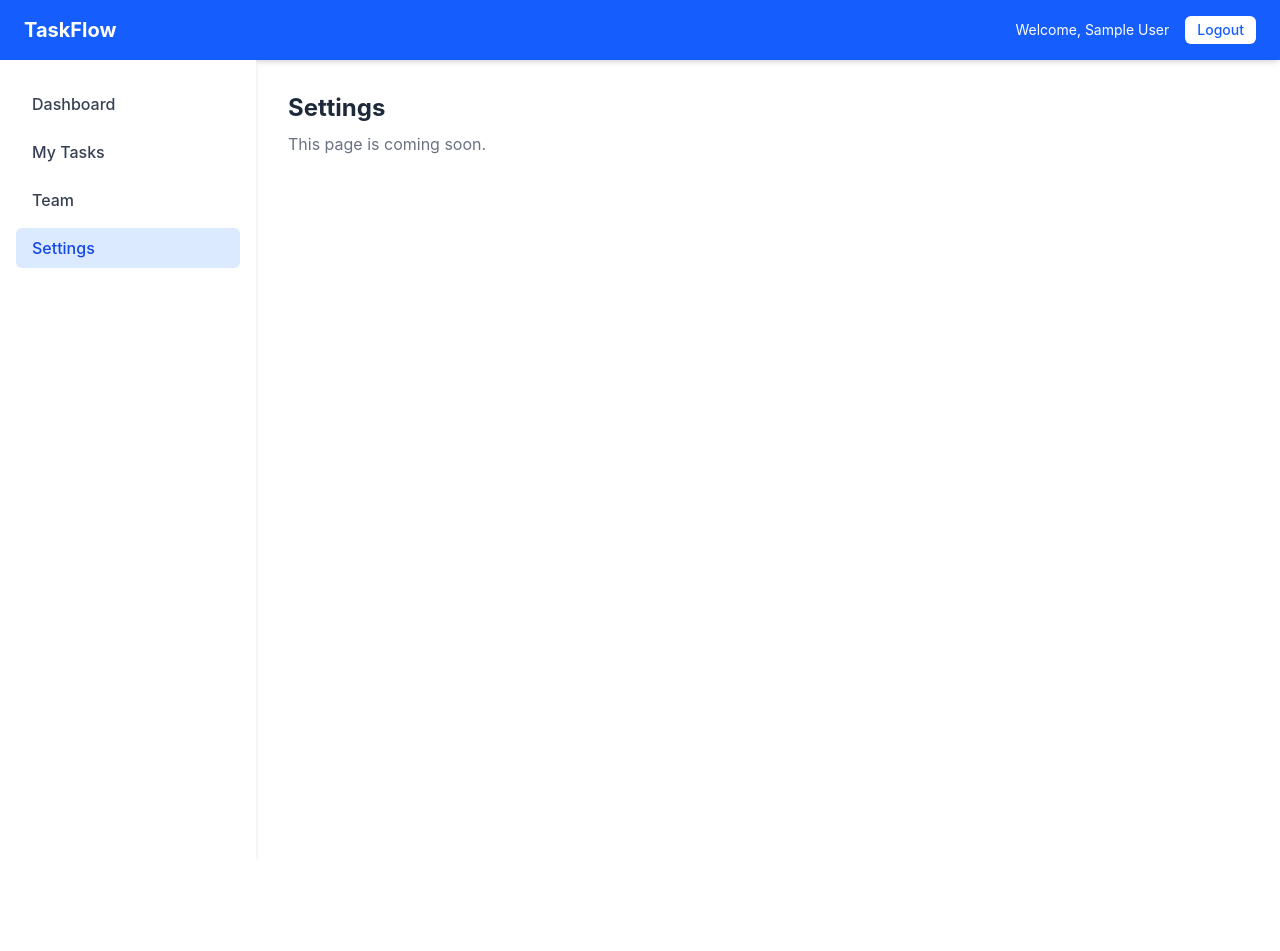
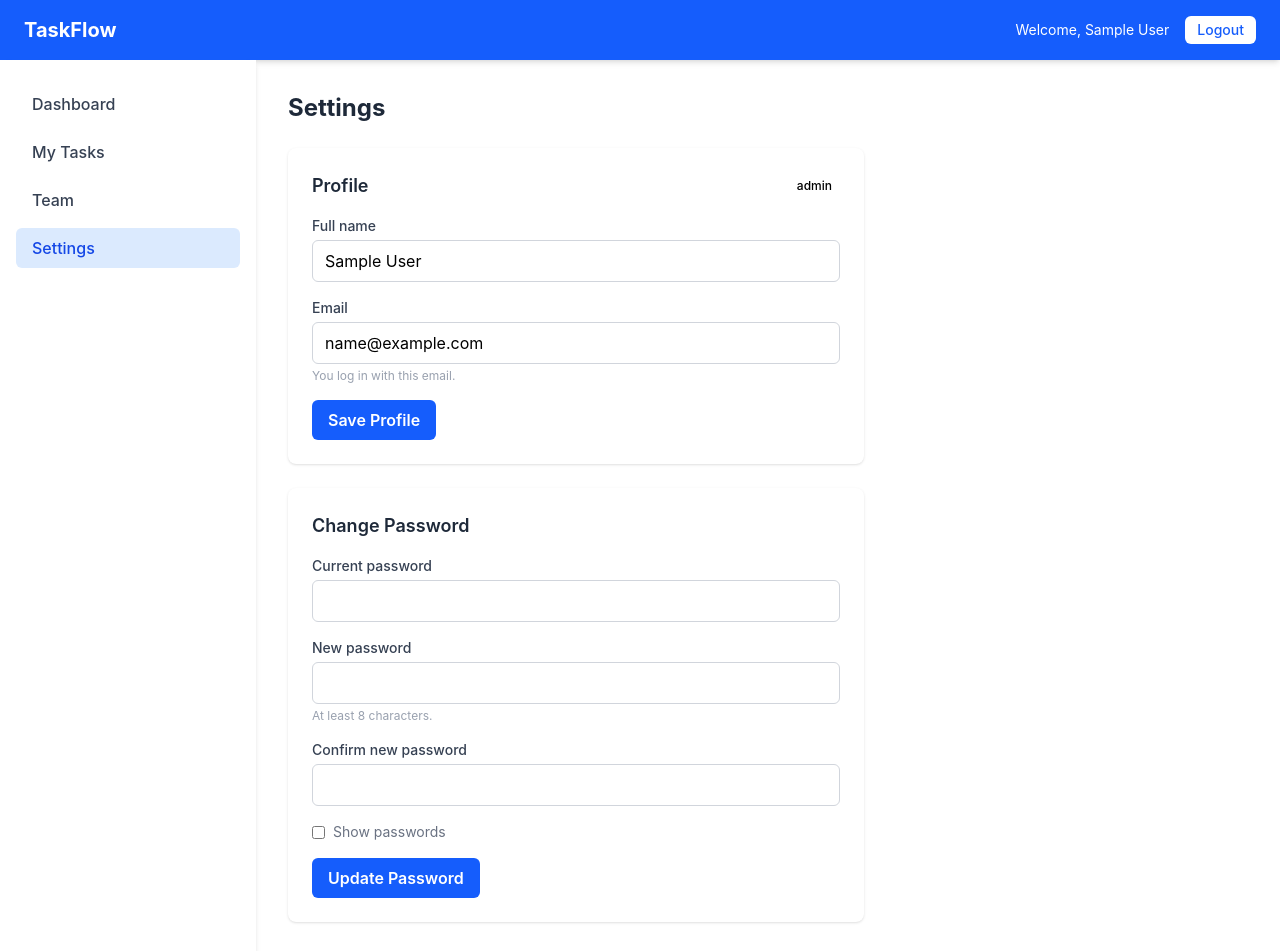
Before and after one commit to OsamaMumtaz555/TaskFlow, a React (Vite) app in the folder taskflow-frontend/: page /settings in a window 1280 px wide. Shown: the top 951 px of the page. Before the commit the page ends 860 px from the top, so only its background shows below. Built offline with nearby package versions, Linux system fonts and the light colour scheme; no server answers; sample sign-in values are in the browser's storage.

Commit message:
feat: add Settings page with profile editing and password change

```diff
--- a/taskflow-frontend/src/App.jsx
+++ b/taskflow-frontend/src/App.jsx
@@ -3,20 +3,8 @@ import LoginPage from "./pages/LoginPage";
 import DashboardPage from "./pages/DashboardPage";
 import TasksPage from "./pages/TasksPage";
 import TeamPage from "./pages/TeamPage";
+import SettingsPage from "./pages/SettingsPage";
 import ProtectedRoute from "./components/ProtectedRoute";
-import Layout from "./components/Layout";
-
-// Temporary placeholder until the real page is built
-function ComingSoon({ title }) {
-  return (
-    <Layout>
-      <div className="p-8 flex-1">
-        <h2 className="text-2xl font-bold text-gray-800 mb-2">{title}</h2>
-        <p className="text-gray-500">This page is coming soon.</p>
-      </div>
-    </Layout>
-  );
-}
 
 function App() {
   return (
@@ -50,7 +38,7 @@ function App() {
         path="/settings"
         element={
           <ProtectedRoute>
-            <ComingSoon title="Settings" />
+            <SettingsPage />
           </ProtectedRoute>
         }
       />
--- /dev/null
+++ b/taskflow-frontend/src/pages/SettingsPage.jsx
@@ -0,0 +1,257 @@
+import { useState } from "react";
+import api from "../api/api";
+import Layout from "../components/Layout";
+import { getCurrentUser, saveCurrentUser } from "../utils/taskHelpers";
+
+const roleColor = {
+  Admin: "bg-purple-100 text-purple-700",
+  Member: "bg-blue-100 text-blue-700",
+};
+
+// Small success / error banner
+function Message({ message }) {
+  if (!message.text) return null;
+  const style =
+    message.type === "success"
+      ? "bg-green-50 text-green-700"
+      : "bg-red-50 text-red-700";
+  return (
+    <p className={`${style} text-sm rounded-md px-4 py-2 mb-4`}>
+      {message.text}
+    </p>
+  );
+}
+
+function SettingsPage() {
+  const [user, setUser] = useState(getCurrentUser());
+
+  // Profile form
+  const [name, setName] = useState(user?.name || "");
+  const [email, setEmail] = useState(user?.email || "");
+  const [profileMessage, setProfileMessage] = useState({ type: "", text: "" });
+  const [savingProfile, setSavingProfile] = useState(false);
+
+  // Password form
+  const [currentPassword, setCurrentPassword] = useState("");
+  const [newPassword, setNewPassword] = useState("");
+  const [confirmPassword, setConfirmPassword] = useState("");
+  const [showPasswords, setShowPasswords] = useState(false);
+  const [passwordMessage, setPasswordMessage] = useState({ type: "", text: "" });
+  const [savingPassword, setSavingPassword] = useState(false);
+
+  const handleProfileSubmit = async (e) => {
+    e.preventDefault();
+    setProfileMessage({ type: "", text: "" });
+
+    if (!name.trim() || !email.trim()) {
+      setProfileMessage({ type: "error", text: "Name and email are required" });
+      return;
+    }
+    if (name.trim() === user.name && email.trim() === user.email) {
+      setProfileMessage({ type: "error", text: "No changes to save" });
+      return;
+    }
+
+    setSavingProfile(true);
+    try {
+      const response = await api.put("/users/me", {
+        name: name.trim(),
+        email: email.trim(),
+      });
+      const updated = saveCurrentUser({
+        name: response.data.name,
+        email: response.data.email,
+      });
+      setUser(updated);
+      setProfileMessage({ type: "success", text: "Profile updated" });
+    } catch (err) {
+      console.error("Failed to update profile:", err);
+      setProfileMessage({
+        type: "error",
+        text: err.response?.data?.message || "Could not update profile",
+      });
+    } finally {
+      setSavingProfile(false);
+    }
+  };
+
+  const handlePasswordSubmit = async (e) => {
+    e.preventDefault();
+    setPasswordMessage({ type: "", text: "" });
+
+    if (!currentPassword || !newPassword || !confirmPassword) {
+      setPasswordMessage({ type: "error", text: "Please fill in all password fields" });
+      return;
+    }
+    if (newPassword.length < 8) {
+      setPasswordMessage({
+        type: "error",
+        text: "New password must be at least 8 characters",
+      });
+      return;
+    }
+    if (newPassword !== confirmPassword) {
+      setPasswordMessage({ type: "error", text: "New passwords do not match" });
+      return;
+    }
+
+    setSavingPassword(true);
+    try {
+      await api.put("/users/me/password", { currentPassword, newPassword });
+      setCurrentPassword("");
+      setNewPassword("");
+      setConfirmPassword("");
+      setPasswordMessage({ type: "success", text: "Password updated successfully" });
+    } catch (err) {
+      console.error("Failed to change password:", err);
+      setPasswordMessage({
+        type: "error",
+        text: err.response?.data?.message || "Could not change password",
+      });
+    } finally {
+      setSavingPassword(false);
+    }
+  };
+
+  const inputClass =
+    "w-full border border-gray-300 rounded-md px-3 py-2 focus:outline-none focus:ring-2 focus:ring-blue-500";
+  const passwordType = showPasswords ? "text" : "password";
+
+  return (
+    <Layout>
+      <div className="p-8 flex-1">
+        <h2 className="text-2xl font-bold text-gray-800 mb-6">Settings</h2>
+
+        <div className="max-w-xl flex flex-col gap-6">
+          {/* Profile */}
+          <form
+            onSubmit={handleProfileSubmit}
+            className="bg-white p-6 rounded-lg shadow-sm"
+          >
+            <div className="flex items-center justify-between mb-4">
+              <h3 className="text-lg font-semibold text-gray-800">Profile</h3>
+              <span
+                className={`text-xs px-2 py-1 rounded-full font-medium ${roleColor[user?.role]}`}
+              >
+                {user?.role}
+              </span>
+            </div>
+
+            <Message message={profileMessage} />
+
+            <div className="flex flex-col gap-4">
+              <div>
+                <label className="block text-sm font-medium text-gray-700 mb-1">
+                  Full name
+                </label>
+                <input
+                  type="text"
+                  value={name}
+                  onChange={(e) => setName(e.target.value)}
+                  className={inputClass}
+                />
+              </div>
+
+              <div>
+                <label className="block text-sm font-medium text-gray-700 mb-1">
+                  Email
+                </label>
+                <input
+                  type="email"
+                  value={email}
+                  onChange={(e) => setEmail(e.target.value)}
+                  className={inputClass}
+                />
+                <p className="text-xs text-gray-400 mt-1">
+                  You log in with this email.
+                </p>
+              </div>
+
+              <div>
+                <button
+                  type="submit"
+                  disabled={savingProfile}
+                  className="bg-blue-600 text-white font-semibold px-4 py-2 rounded-md hover:bg-blue-700 transition disabled:opacity-60"
+                >
+                  {savingProfile ? "Saving..." : "Save Profile"}
+                </button>
+              </div>
+            </div>
+          </form>
+
+          {/* Password */}
+          <form
+            onSubmit={handlePasswordSubmit}
+            className="bg-white p-6 rounded-lg shadow-sm"
+          >
+            <h3 className="text-lg font-semibold text-gray-800 mb-4">
+              Change Password
+            </h3>
+
+            <Message message={passwordMessage} />
+
+            <div className="flex flex-col gap-4">
+              <div>
+                <label className="block text-sm font-medium text-gray-700 mb-1">
+                  Current password
+                </label>
+                <input
+                  type={passwordType}
+                  value={currentPassword}
+                  onChange={(e) => setCurrentPassword(e.target.value)}
+                  className={inputClass}
+                />
+              </div>
+
+              <div>
+                <label className="block text-sm font-medium text-gray-700 mb-1">
+                  New password
+                </label>
+                <input
+                  type={passwordType}
+                  value={newPassword}
+                  onChange={(e) => setNewPassword(e.target.value)}
+                  className={inputClass}
+                />
+                <p className="text-xs text-gray-400 mt-1">At least 8 characters.</p>
+              </div>
+
+              <div>
+                <label className="block text-sm font-medium text-gray-700 mb-1">
+                  Confirm new password
+                </label>
+                <input
+                  type={passwordType}
+                  value={confirmPassword}
+                  onChange={(e) => setConfirmPassword(e.target.value)}
+                  className={inputClass}
+                />
+              </div>
+
+              <label className="flex items-center gap-2 text-sm text-gray-500">
+                <input
+                  type="checkbox"
+                  checked={showPasswords}
+                  onChange={(e) => setShowPasswords(e.target.checked)}
+                />
+                Show passwords
+              </label>
+
+              <div>
+                <button
+                  type="submit"
+                  disabled={savingPassword}
+                  className="bg-blue-600 text-white font-semibold px-4 py-2 rounded-md hover:bg-blue-700 transition disabled:opacity-60"
+                >
+                  {savingPassword ? "Updating..." : "Update Password"}
+                </button>
+              </div>
+            </div>
+          </form>
+        </div>
+      </div>
+    </Layout>
+  );
+}
+
+export default SettingsPage;
--- a/taskflow-frontend/src/utils/taskHelpers.js
+++ b/taskflow-frontend/src/utils/taskHelpers.js
@@ -22,4 +22,12 @@ export const isOverdue = (task) => {
   const endOfDueDay = new Date(task.dueDate);
   endOfDueDay.setUTCHours(23, 59, 59, 999);
   return endOfDueDay < new Date();
+
 };
+
+// Merge new values into the saved user (keeps the token and role from login)
+export const saveCurrentUser = (updates) => {
+  const merged = { ...getCurrentUser(), ...updates };
+  localStorage.setItem("user", JSON.stringify(merged));
+  return merged;
+};
```
Also changed, not shown: 2 other files (tests, documents, lock files or other folders).
